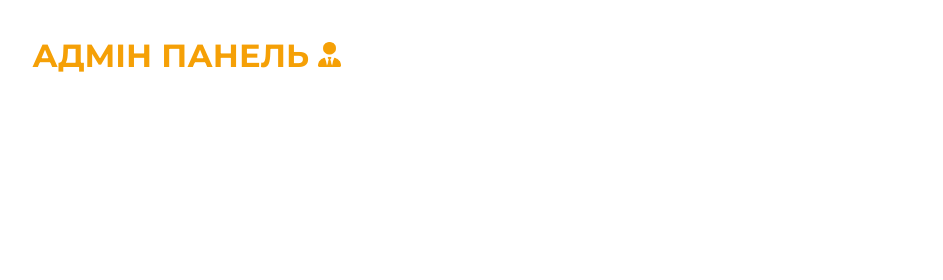
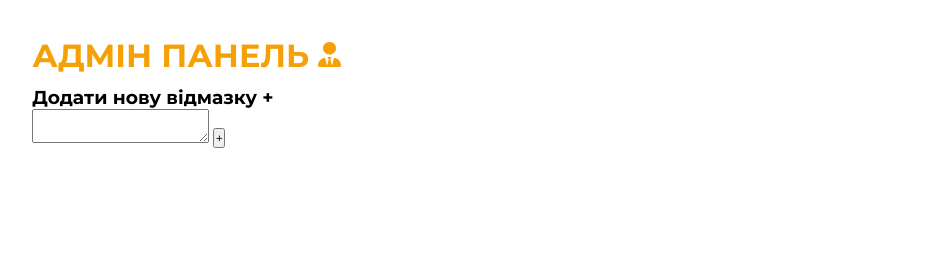
Before and after one commit to ZubalYana/Creator-excuse, a website: page public/admin/index.html in a window 1280 px wide. Shown: the top 280 px of the page, 188-1131 px from the left. Drawn offline with Linux system fonts and the light colour scheme.

Commit message:
fill the addExcusesCon with needed content

```diff
--- a/public/admin/index.html
+++ b/public/admin/index.html
@@ -41,6 +41,16 @@
                     </div>
                 </div>
             </div>
+            <div class="homePage_content">
+                <div class="homePage_leftCon">
+                    <div class="homePage_addExcusesCon">
+                        <h3>Додати нову відмазку +</h3>
+                        <textarea id="excuse"></textarea>
+                        <button id="createExcuse">+</button>
+                    </div>
+                </div>
+                <div class="homePage_rightCon"></div>
+            </div>
         </div>
     </div>
 
--- a/public/admin/main.js
+++ b/public/admin/main.js
@@ -1,5 +1,5 @@
 //new excuses adding
-$('.createExcuse').click(()=>{
+$('#createExcuse').click(()=>{
     let data = {
         author: $('#author').val(),
         excuse: $('#excuse').val(),
```
